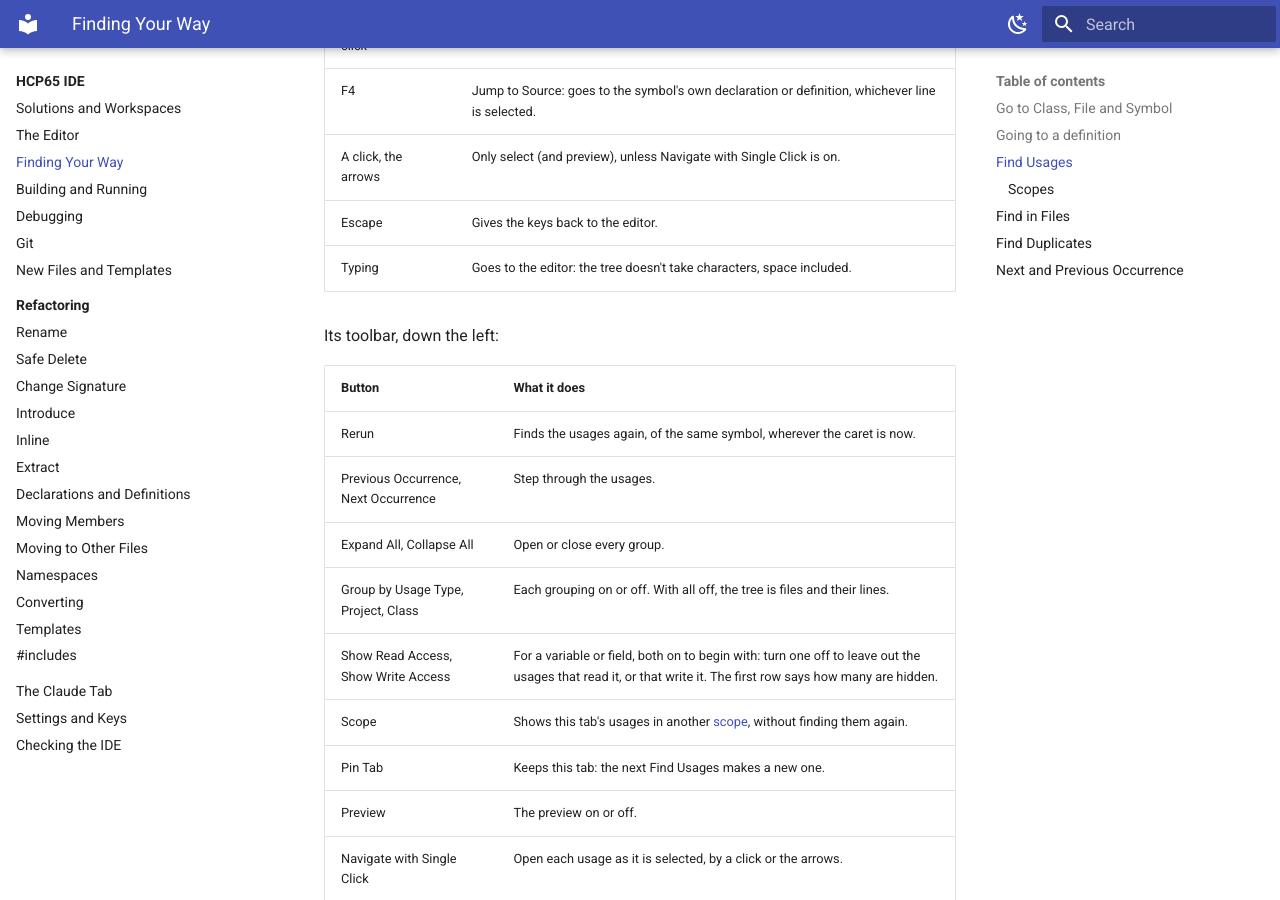
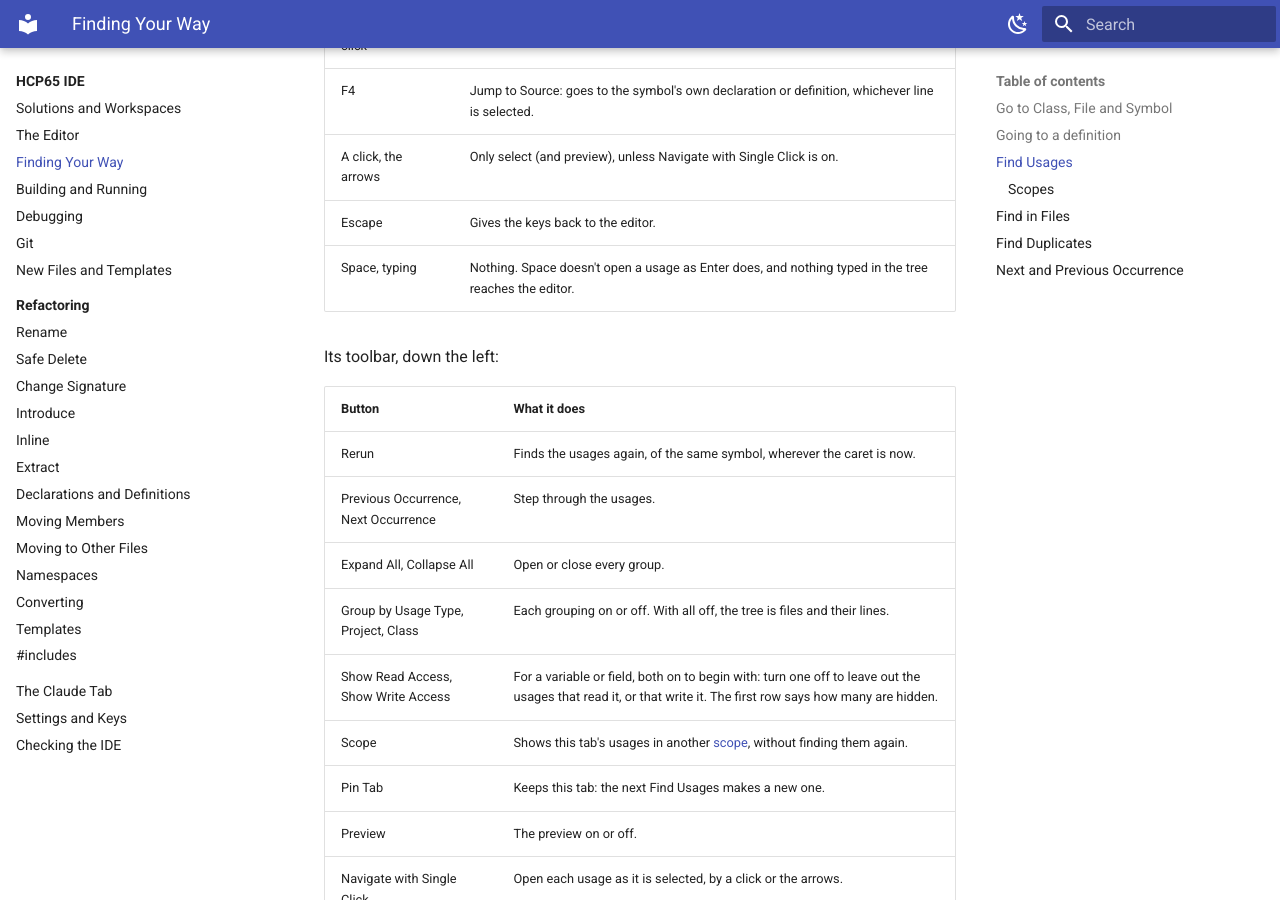
Before and after one commit to andrewpaterson/HCP65, an MkDocs documentation site: the page built from Website/docs/ide/navigation.md, in a window 1280 px wide and 900 px high, scrolled down 1986 px. Built offline with MkDocs 1.6.1 and Material for MkDocs 9.7.7, drawn with Linux system fonts in a browser that asks for light colours; plug-ins that fetch from the network failed and are left out.

Commit message:
The website's navigation page: Space and typing in the Find Usages tree do nothing.  It said they went to the editor, which the IDE did until HCP65-IDE 4c52bf8: Space doesn't open a usage as Enter does, and nothing typed in the tree reaches the editor.

```diff
--- a/Website/docs/ide/navigation.md
+++ b/Website/docs/ide/navigation.md
@@ -65,7 +65,7 @@ thousands in one file open and scroll as quickly as ten.
 | F4 | Jump to Source: goes to the symbol's own declaration or definition, whichever line is selected. |
 | A click, the arrows | Only select (and preview), unless Navigate with Single Click is on. |
 | Escape | Gives the keys back to the editor. |
-| Typing | Goes to the editor: the tree doesn't take characters, space included. |
+| Space, typing | Nothing.  Space doesn't open a usage as Enter does, and nothing typed in the tree reaches the editor. |
 
 Its toolbar, down the left:
 
```
